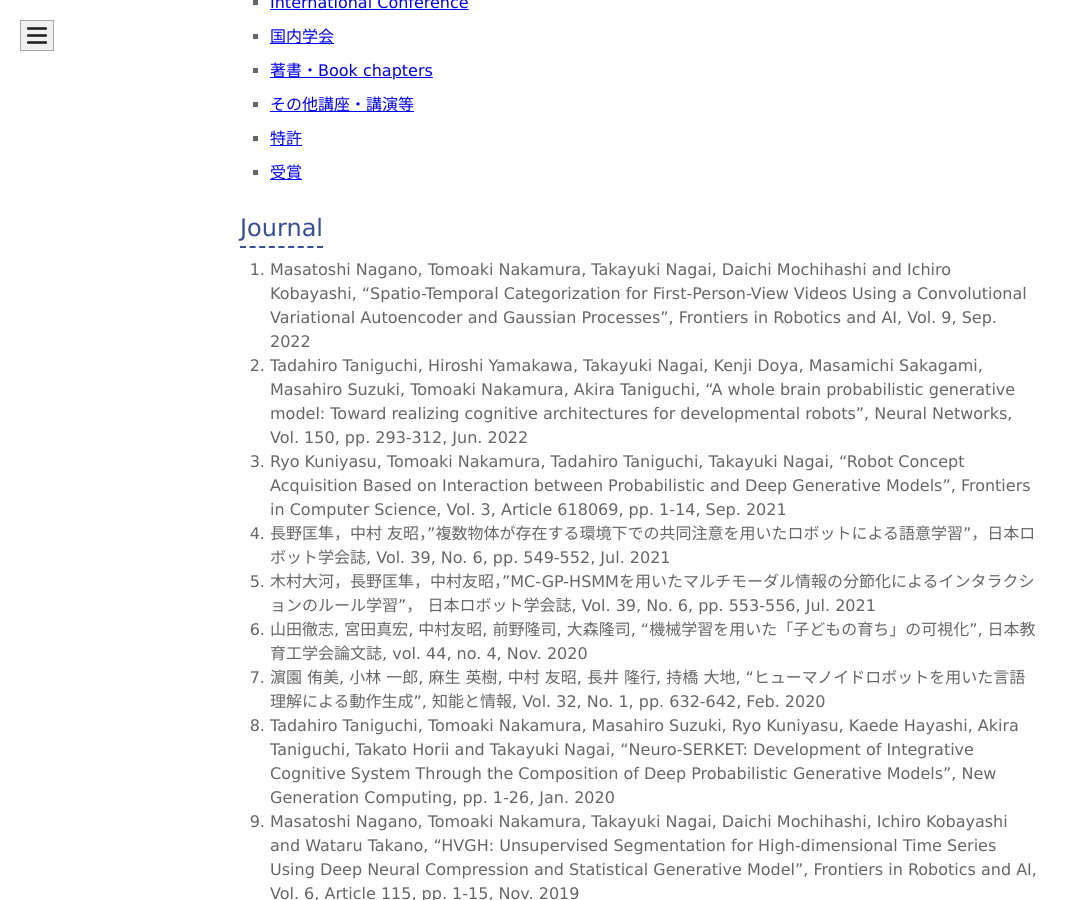
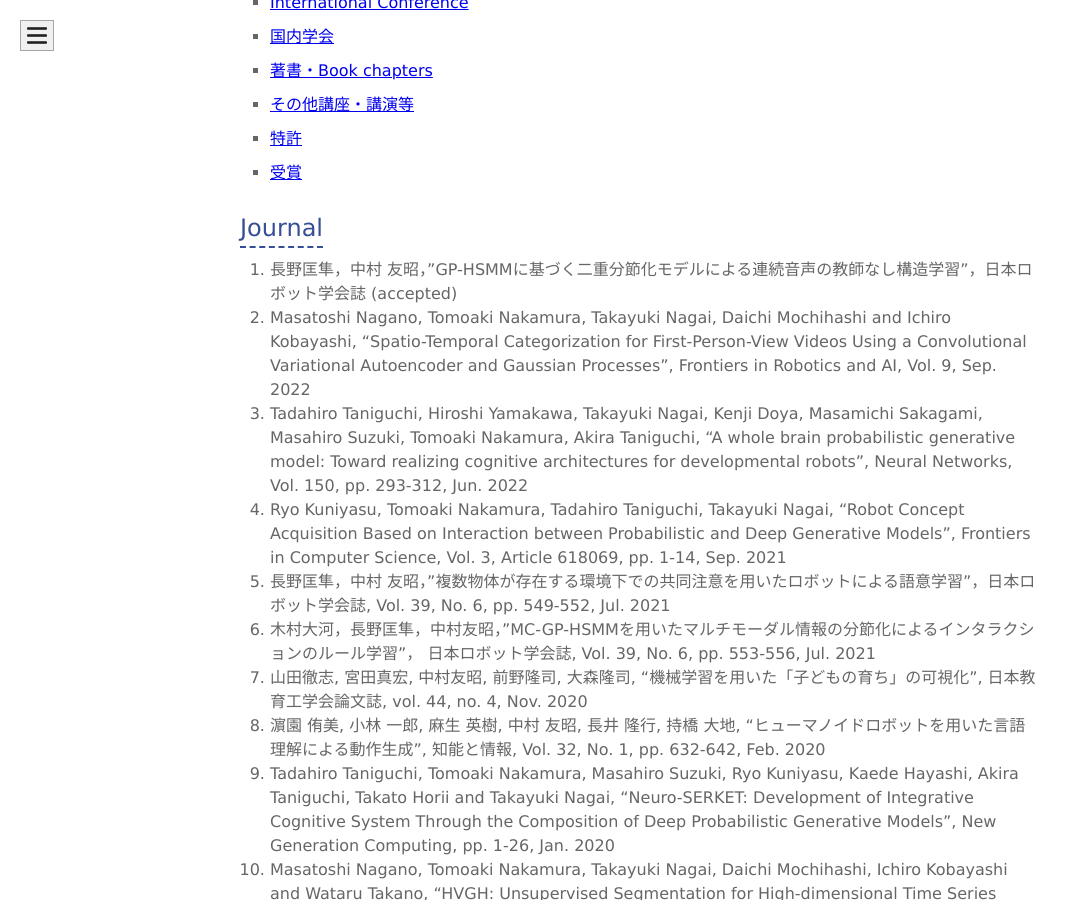
Before and after one commit to naka-lab/naka-lab.github.io, a Jekyll site: the page built from subpages/pub.md, in a window 1280 px wide and 900 px high, scrolled down 761 px. Shown: the whole window, without its empty margins (0-1079 px from the left). Built offline with Jekyll 4.4.1, drawn with Linux system fonts in a browser that asks for light colours.

Commit message:
Update pub.md

```diff
--- a/subpages/pub.md
+++ b/subpages/pub.md
@@ -17,43 +17,44 @@ layout: default
 
 
 ## Journal
-1. Masatoshi Nagano, Tomoaki Nakamura, Takayuki Nagai, Daichi Mochihashi and Ichiro Kobayashi, "Spatio-Temporal Categorization for First-Person-View Videos Using a Convolutional Variational Autoencoder and Gaussian Processes", Frontiers in Robotics and AI, Vol. 9, Sep. 2022
-2. Tadahiro Taniguchi, Hiroshi Yamakawa, Takayuki Nagai, Kenji Doya, Masamichi Sakagami, Masahiro Suzuki, Tomoaki Nakamura, Akira Taniguchi, "A whole brain probabilistic generative model: Toward realizing cognitive architectures for developmental robots", Neural Networks, Vol. 150, pp. 293-312, Jun. 2022
-3. Ryo Kuniyasu, Tomoaki Nakamura, Tadahiro Taniguchi, Takayuki Nagai, "Robot Concept Acquisition Based on Interaction between Probabilistic and Deep Generative Models", Frontiers in Computer Science, Vol. 3, Article 618069, pp. 1-14, Sep. 2021
-4. 長野匡隼，中村 友昭，"複数物体が存在する環境下での共同注意を用いたロボットによる語意学習"，日本ロボット学会誌, Vol. 39, No. 6, pp. 549-552, Jul. 2021
-5. 木村大河，長野匡隼，中村友昭，"MC-GP-HSMMを用いたマルチモーダル情報の分節化によるインタラクションのルール学習"， 日本ロボット学会誌, Vol. 39, No. 6, pp. 553-556, Jul. 2021
-6. 山田徹志, 宮田真宏, 中村友昭, 前野隆司, 大森隆司, "機械学習を用いた「子どもの育ち」の可視化", 日本教育工学会論文誌, vol. 44, no. 4, Nov. 2020
-7. 濵園 侑美, 小林 一郎, 麻生 英樹, 中村 友昭, 長井 隆行, 持橋 大地, "ヒューマノイドロボットを用いた言語理解による動作生成", 知能と情報, Vol. 32, No. 1, pp. 632-642, Feb. 2020
-8. Tadahiro Taniguchi, Tomoaki Nakamura, Masahiro Suzuki, Ryo Kuniyasu, Kaede Hayashi, Akira Taniguchi, Takato Horii and Takayuki Nagai, "Neuro-SERKET: Development of Integrative Cognitive System Through the Composition of Deep Probabilistic Generative Models", New Generation Computing, pp. 1-26, Jan. 2020
-9. Masatoshi Nagano, Tomoaki Nakamura, Takayuki Nagai, Daichi Mochihashi, Ichiro Kobayashi and Wataru Takano, "HVGH: Unsupervised Segmentation for High-dimensional Time Series Using Deep Neural Compression and Statistical Generative Model", Frontiers in Robotics and AI, Vol. 6, Article 115, pp. 1-15, Nov. 2019
-10. Tadahiro Tangiuchi, Daichi Mochihashi, Takayuki Nagai, Satoru Uchida, Naoya Inoue, Ichiro Kobayashi, Tomoaki Nakamura, Yoshinobu Hagiwara, Naoto Iwahashi and Tetsunari Inamura, "Survey on frontiers of language and robotics", Advanced Robotics, Vol. 33, Issue 15-16, pp. 700-730, Jun. 2019
-11. Kaori Kumagai, Ichiro Kobayashi, Daichi Mochihashi, Hideki Asoh, Tomoaki Nakamura, and Takayuki Nagai, "Natural Language Generation using Monte Carlo Tree Search",  Journal of Advanced Computational Intelligence and Intelligent Informatics,  Vol. 22, No. 5, Sep. 2018
-12. Tomoaki Nakamura, and Takayuki Nagai, "Ensemble-of-Concept Models for Unsupervised Formation of Multiple Categories", IEEE Transactions on Cognitive and Developmental Systems, vol. 10, issue 4, pp. 1043-1057, Dec. 2018
-13. Tomoaki Nakamura, Takayuki Nagai and Tadahiro Taniguchi, "SERKET: An Architecture for Connecting Stochastic Models to Realize a Large-Scale Cognitive Model", Frontiers in Neurorobotics, vol. 12, article 25, pp. 1-16, Jun. 2018
-14. Gibran Benitez-Garcia, Tomoaki Nakamura, Masahide Kaneko, "Multicultural Facial Expression Recognition Based on Differences of Western-Caucasian and East-Asian Facial Expressions of Emotions", IEICE Transactions on Information and Systems, vol.E101-D, no.5, pp.1317-1324, May 2018
-15. Tomoaki Nakamura, Takayuki Nagai, Daichi Mochihashi, Ichiro Kobayashi, Hideki Asoh and Masahide Kaneko, "Segmenting Continuous Motions with Hidden Semi-Markov Models and Gaussian Processes", Frontiers in Neurorobotics, vol.11, article 67, pp. 1-11, Dec. 2017
-16. Gibran Benitez-Garcia, Tomoaki Nakamura, Masahide Kaneko, “Facial expression recognition based on local Fourier coefficients and facial Fourier descriptors”, Journal of Signal and Information Processing, Vol.8, No.3, pp.132-151, Aug. 2017
-17. Gibran Benitez-Garcia, Tomoaki Nakamura, Masahide Kaneko, "Methodical Analysis of Western-Caucasian and East-Asian Basic Facial Expressions of Emotions Based on Specific Facial Regions",  Journal of Signal and Information Processing, Vol. 8 No. 2, pp. 78-98, May 2017
-18. Takahiro Kobori, Tomoaki Nakamura, Mikio Nakano, Takayuki Nagai, Naoto Iwahashi, Kotaro Funakoshi, and Masahide Kaneko, "Robust Comprehension of Natural Language Instructions by a Domestic Service Robot", Advanced Robotics, Vol. 30, Issue 24, pp. 1530-1543, Nov. 2016
-19. Bin Zhang, Tomoaki Nakamura, and Masahide Kaneko, "A Framework for Adaptive Motion Control of Autonomous Sociable Guide Robot", IEEJ Transactions on Electronics, Information and Systems, Vol. 11, Issue 6, pp.  786–795, Sep. 2016
-20. Bin Zhang, Tomoaki Nakamura, Rena Ushiogi, Takayuki Nagai, Kasumi Abe, Takashi Omori, Natsuki Oka, and Masahide Kaneko, "Simultaneous Children Recognition and Tracking for Childcare Assisting System by Using Kinect Sensors", Journal of Signal and Information Processing, Vol.7, No.3, pp. 148-159, Aug. 2016
-21. Joe Nishihara, Tomoaki Nakamura, Takayuki Nagai, "Online Algorithm for Robots to Learn Object Concepts and Language Model", IEEE Transactions on Cognitive and Developmental Systems, Vol. 9, No. 3, pp. 255-268, Apr. 2017
-22. Muhammad Attamimi, Yuji Ando, Tomoaki Nakamura, Takayuki Nagai, Daichi Mochihashi, Ichiro Kobayashi and Hideki Asoh, "Learning Word Meanings and Grammar for Verbalization of Daily Life Activities Using Multilayered Multimodal Latent Dirichlet Allocation and Bayesian Hidden Markov Models", Advanced Robotics, Vol. 30, Issue 11-12, pp. 806-824, Jun. 2016
-23. Tadahiro Taniguchi, Takayuki Nagai, Tomoaki Nakamura, Naoto Iwahashi, Tetsuya Ogata, and Hideki Asoh, "Symbol Emergence in Robotics: A Survey", Advanced Robotics, Vol. 30, Issue 11-12, pp. 706-728, Jun. 2016
-24. パン ジュン フイ，中村友昭，金子正秀，"顔部品の形状特徴及び顔画像の提示方法の違いと顔全体の類似印象との関係"，日本顔学会誌，Vol.15，No.2，pp.93-104，Dec. 2015
-25. 中村友昭，長井隆行，船越孝太郎，谷口忠大，岩橋直 人，金子正秀，"マルチモーダルLDAとNPYLMを用いたロボットによる物体概念と言語モデルの相互学習"，人工知能学会論文誌，Vol.30，No.3，pp.498-509，Mar. 2015
-26. ムハンマドアッタミミ, ファドリルムハンマド, 阿部香澄, 中村友昭, 船越孝太郎, 長井隆行, "多層マルチモーダルLDAを用いた人の動きと物体の統合概念の形成", 日本ロボット学会論文誌，Vol. 32, No. 8，pp. 753-764，Oct. 2014
-27. Muhammad Attamimi, Takaya Araki, Tomoaki Nakamura, Takayuki Nagai, "Visual Recognition System for Cleaning Tasks by Humanoid Robots", International Journal of Advanced Robotic Systems: Humanoid, DOI:10.5772/56629, Nov.2013
-28. 安藤義記，中村友昭，荒木孝弥，長井隆行，"階層マルチモーダルLDAを用いたロボットによる階層的概念の形成"，日本ロボット学会論文誌，Vol.31, No.7, pp.2-12，Sep.2013
-29. 岩崎安希子，下斗米貴之，阿部香澄，中村友昭，長井隆行，大森隆司，"遊びロボットによる子どもの性格傾向の推定に関する研究"，日本感性工学会論文誌，No.12, Vol.1, pp.219-228, Feb. 2013
-30. 阿部香澄，岩崎安希子，中村友昭，長井隆行，横山絢美，下斗米貴之，岡田浩之，大森隆司，"子供と遊ぶロボット：心的状態の推定に基づいた行動決定モデルの適用"，日本ロボット学会論文誌，Vol.31，No.3, pp.263-274, Jun.2013
-31. 中村友昭，荒木 孝弥，長井隆行，岩橋直人，"階層ディリクレ過程に基づくロボットによる物体のマルチモーダルカテゴリゼーション"，計測自動制御学会論文集, pp.469-478, Vol. 49, No. 4, Apr.2013
-32. Takaya Araki, Tomoaki Nakamura, Takayuki Nagai, Kotaro Funakoshi, Mikio Nakano, and Naoto Iwahashi, "Online Object Categorization Using Multimodal Information Autonomously Acquired by a Mobile Robot", Advanced Robotics, Vol.26, pp.1995-2020, Oct.2012
-33. Tomoaki Nakamura, Takaya Araki, Takayuki Nagai and Naoto Iwahashi, "Grounding of Word Meanings in LDA-Based Multimodal Concepts", Advanced Robotics, Vol.25, pp. 2189-2206, Apr.2012
-34. 中村友昭，杉浦孔明，長井隆行，岩橋直人，岡田浩之，大森隆司，"拡張モバイルマニピュレーションのための新規物体の学習",日本ロボット学会論文誌，pp.213-224，Vol.30，No.4，Mar.2012
-35. Tomoaki Nakamura, Komei Sugiura, Takayuki Nagai, Naoto Iwahashi, Hiroyuki Okada, and Takashi Omori, "Learning Novel Objects for Extended Mobile Manipulation", Journal of Intelligent and Robotic Systems, pp.1-18, Jul.2011
-36. 中村友昭，長井隆行，"機能と視覚的情報の関係性に基づく物体の概念モデル"，情報処理学会論文誌，Vol.51，No.8，pp.1413-1427，Aug.2010
-37. 中村友昭，長井隆行，岩橋直人，"ロボットによる物体のマルチモーダルカテゴリゼーション"，電子情報通信学会和文論文誌，Vol.J91-D, No.10, pp. 2507-2518，Oct. 2008
+1. 長野匡隼，中村 友昭，"GP-HSMMに基づく二重分節化モデルによる連続音声の教師なし構造学習"，日本ロボット学会誌 (accepted)
+2. Masatoshi Nagano, Tomoaki Nakamura, Takayuki Nagai, Daichi Mochihashi and Ichiro Kobayashi, "Spatio-Temporal Categorization for First-Person-View Videos Using a Convolutional Variational Autoencoder and Gaussian Processes", Frontiers in Robotics and AI, Vol. 9, Sep. 2022
+3. Tadahiro Taniguchi, Hiroshi Yamakawa, Takayuki Nagai, Kenji Doya, Masamichi Sakagami, Masahiro Suzuki, Tomoaki Nakamura, Akira Taniguchi, "A whole brain probabilistic generative model: Toward realizing cognitive architectures for developmental robots", Neural Networks, Vol. 150, pp. 293-312, Jun. 2022
+4. Ryo Kuniyasu, Tomoaki Nakamura, Tadahiro Taniguchi, Takayuki Nagai, "Robot Concept Acquisition Based on Interaction between Probabilistic and Deep Generative Models", Frontiers in Computer Science, Vol. 3, Article 618069, pp. 1-14, Sep. 2021
+5. 長野匡隼，中村 友昭，"複数物体が存在する環境下での共同注意を用いたロボットによる語意学習"，日本ロボット学会誌, Vol. 39, No. 6, pp. 549-552, Jul. 2021
+6. 木村大河，長野匡隼，中村友昭，"MC-GP-HSMMを用いたマルチモーダル情報の分節化によるインタラクションのルール学習"， 日本ロボット学会誌, Vol. 39, No. 6, pp. 553-556, Jul. 2021
+7. 山田徹志, 宮田真宏, 中村友昭, 前野隆司, 大森隆司, "機械学習を用いた「子どもの育ち」の可視化", 日本教育工学会論文誌, vol. 44, no. 4, Nov. 2020
+8. 濵園 侑美, 小林 一郎, 麻生 英樹, 中村 友昭, 長井 隆行, 持橋 大地, "ヒューマノイドロボットを用いた言語理解による動作生成", 知能と情報, Vol. 32, No. 1, pp. 632-642, Feb. 2020
+9. Tadahiro Taniguchi, Tomoaki Nakamura, Masahiro Suzuki, Ryo Kuniyasu, Kaede Hayashi, Akira Taniguchi, Takato Horii and Takayuki Nagai, "Neuro-SERKET: Development of Integrative Cognitive System Through the Composition of Deep Probabilistic Generative Models", New Generation Computing, pp. 1-26, Jan. 2020
+10. Masatoshi Nagano, Tomoaki Nakamura, Takayuki Nagai, Daichi Mochihashi, Ichiro Kobayashi and Wataru Takano, "HVGH: Unsupervised Segmentation for High-dimensional Time Series Using Deep Neural Compression and Statistical Generative Model", Frontiers in Robotics and AI, Vol. 6, Article 115, pp. 1-15, Nov. 2019
+11. Tadahiro Tangiuchi, Daichi Mochihashi, Takayuki Nagai, Satoru Uchida, Naoya Inoue, Ichiro Kobayashi, Tomoaki Nakamura, Yoshinobu Hagiwara, Naoto Iwahashi and Tetsunari Inamura, "Survey on frontiers of language and robotics", Advanced Robotics, Vol. 33, Issue 15-16, pp. 700-730, Jun. 2019
+12. Kaori Kumagai, Ichiro Kobayashi, Daichi Mochihashi, Hideki Asoh, Tomoaki Nakamura, and Takayuki Nagai, "Natural Language Generation using Monte Carlo Tree Search",  Journal of Advanced Computational Intelligence and Intelligent Informatics,  Vol. 22, No. 5, Sep. 2018
+13. Tomoaki Nakamura, and Takayuki Nagai, "Ensemble-of-Concept Models for Unsupervised Formation of Multiple Categories", IEEE Transactions on Cognitive and Developmental Systems, vol. 10, issue 4, pp. 1043-1057, Dec. 2018
+14. Tomoaki Nakamura, Takayuki Nagai and Tadahiro Taniguchi, "SERKET: An Architecture for Connecting Stochastic Models to Realize a Large-Scale Cognitive Model", Frontiers in Neurorobotics, vol. 12, article 25, pp. 1-16, Jun. 2018
+15. Gibran Benitez-Garcia, Tomoaki Nakamura, Masahide Kaneko, "Multicultural Facial Expression Recognition Based on Differences of Western-Caucasian and East-Asian Facial Expressions of Emotions", IEICE Transactions on Information and Systems, vol.E101-D, no.5, pp.1317-1324, May 2018
+16. Tomoaki Nakamura, Takayuki Nagai, Daichi Mochihashi, Ichiro Kobayashi, Hideki Asoh and Masahide Kaneko, "Segmenting Continuous Motions with Hidden Semi-Markov Models and Gaussian Processes", Frontiers in Neurorobotics, vol.11, article 67, pp. 1-11, Dec. 2017
+17. Gibran Benitez-Garcia, Tomoaki Nakamura, Masahide Kaneko, “Facial expression recognition based on local Fourier coefficients and facial Fourier descriptors”, Journal of Signal and Information Processing, Vol.8, No.3, pp.132-151, Aug. 2017
+18. Gibran Benitez-Garcia, Tomoaki Nakamura, Masahide Kaneko, "Methodical Analysis of Western-Caucasian and East-Asian Basic Facial Expressions of Emotions Based on Specific Facial Regions",  Journal of Signal and Information Processing, Vol. 8 No. 2, pp. 78-98, May 2017
+19. Takahiro Kobori, Tomoaki Nakamura, Mikio Nakano, Takayuki Nagai, Naoto Iwahashi, Kotaro Funakoshi, and Masahide Kaneko, "Robust Comprehension of Natural Language Instructions by a Domestic Service Robot", Advanced Robotics, Vol. 30, Issue 24, pp. 1530-1543, Nov. 2016
+20. Bin Zhang, Tomoaki Nakamura, and Masahide Kaneko, "A Framework for Adaptive Motion Control of Autonomous Sociable Guide Robot", IEEJ Transactions on Electronics, Information and Systems, Vol. 11, Issue 6, pp.  786–795, Sep. 2016
+21. Bin Zhang, Tomoaki Nakamura, Rena Ushiogi, Takayuki Nagai, Kasumi Abe, Takashi Omori, Natsuki Oka, and Masahide Kaneko, "Simultaneous Children Recognition and Tracking for Childcare Assisting System by Using Kinect Sensors", Journal of Signal and Information Processing, Vol.7, No.3, pp. 148-159, Aug. 2016
+22. Joe Nishihara, Tomoaki Nakamura, Takayuki Nagai, "Online Algorithm for Robots to Learn Object Concepts and Language Model", IEEE Transactions on Cognitive and Developmental Systems, Vol. 9, No. 3, pp. 255-268, Apr. 2017
+23. Muhammad Attamimi, Yuji Ando, Tomoaki Nakamura, Takayuki Nagai, Daichi Mochihashi, Ichiro Kobayashi and Hideki Asoh, "Learning Word Meanings and Grammar for Verbalization of Daily Life Activities Using Multilayered Multimodal Latent Dirichlet Allocation and Bayesian Hidden Markov Models", Advanced Robotics, Vol. 30, Issue 11-12, pp. 806-824, Jun. 2016
+24. Tadahiro Taniguchi, Takayuki Nagai, Tomoaki Nakamura, Naoto Iwahashi, Tetsuya Ogata, and Hideki Asoh, "Symbol Emergence in Robotics: A Survey", Advanced Robotics, Vol. 30, Issue 11-12, pp. 706-728, Jun. 2016
+25. パン ジュン フイ，中村友昭，金子正秀，"顔部品の形状特徴及び顔画像の提示方法の違いと顔全体の類似印象との関係"，日本顔学会誌，Vol.15，No.2，pp.93-104，Dec. 2015
+26. 中村友昭，長井隆行，船越孝太郎，谷口忠大，岩橋直 人，金子正秀，"マルチモーダルLDAとNPYLMを用いたロボットによる物体概念と言語モデルの相互学習"，人工知能学会論文誌，Vol.30，No.3，pp.498-509，Mar. 2015
+27. ムハンマドアッタミミ, ファドリルムハンマド, 阿部香澄, 中村友昭, 船越孝太郎, 長井隆行, "多層マルチモーダルLDAを用いた人の動きと物体の統合概念の形成", 日本ロボット学会論文誌，Vol. 32, No. 8，pp. 753-764，Oct. 2014
+28. Muhammad Attamimi, Takaya Araki, Tomoaki Nakamura, Takayuki Nagai, "Visual Recognition System for Cleaning Tasks by Humanoid Robots", International Journal of Advanced Robotic Systems: Humanoid, DOI:10.5772/56629, Nov.2013
+29. 安藤義記，中村友昭，荒木孝弥，長井隆行，"階層マルチモーダルLDAを用いたロボットによる階層的概念の形成"，日本ロボット学会論文誌，Vol.31, No.7, pp.2-12，Sep.2013
+30. 岩崎安希子，下斗米貴之，阿部香澄，中村友昭，長井隆行，大森隆司，"遊びロボットによる子どもの性格傾向の推定に関する研究"，日本感性工学会論文誌，No.12, Vol.1, pp.219-228, Feb. 2013
+31. 阿部香澄，岩崎安希子，中村友昭，長井隆行，横山絢美，下斗米貴之，岡田浩之，大森隆司，"子供と遊ぶロボット：心的状態の推定に基づいた行動決定モデルの適用"，日本ロボット学会論文誌，Vol.31，No.3, pp.263-274, Jun.2013
+32. 中村友昭，荒木 孝弥，長井隆行，岩橋直人，"階層ディリクレ過程に基づくロボットによる物体のマルチモーダルカテゴリゼーション"，計測自動制御学会論文集, pp.469-478, Vol. 49, No. 4, Apr.2013
+33. Takaya Araki, Tomoaki Nakamura, Takayuki Nagai, Kotaro Funakoshi, Mikio Nakano, and Naoto Iwahashi, "Online Object Categorization Using Multimodal Information Autonomously Acquired by a Mobile Robot", Advanced Robotics, Vol.26, pp.1995-2020, Oct.2012
+34. Tomoaki Nakamura, Takaya Araki, Takayuki Nagai and Naoto Iwahashi, "Grounding of Word Meanings in LDA-Based Multimodal Concepts", Advanced Robotics, Vol.25, pp. 2189-2206, Apr.2012
+35. 中村友昭，杉浦孔明，長井隆行，岩橋直人，岡田浩之，大森隆司，"拡張モバイルマニピュレーションのための新規物体の学習",日本ロボット学会論文誌，pp.213-224，Vol.30，No.4，Mar.2012
+36. Tomoaki Nakamura, Komei Sugiura, Takayuki Nagai, Naoto Iwahashi, Hiroyuki Okada, and Takashi Omori, "Learning Novel Objects for Extended Mobile Manipulation", Journal of Intelligent and Robotic Systems, pp.1-18, Jul.2011
+37. 中村友昭，長井隆行，"機能と視覚的情報の関係性に基づく物体の概念モデル"，情報処理学会論文誌，Vol.51，No.8，pp.1413-1427，Aug.2010
+38. 中村友昭，長井隆行，岩橋直人，"ロボットによる物体のマルチモーダルカテゴリゼーション"，電子情報通信学会和文論文誌，Vol.J91-D, No.10, pp. 2507-2518，Oct. 2008
 
 ## 解説論文
 1. 中村友昭，長井隆行，"確率モデルに基づくロボットによる概念・言語獲得"，認知科学，Vol. 24，No. 1，pp. 23-32，Mar. 20171.
```
